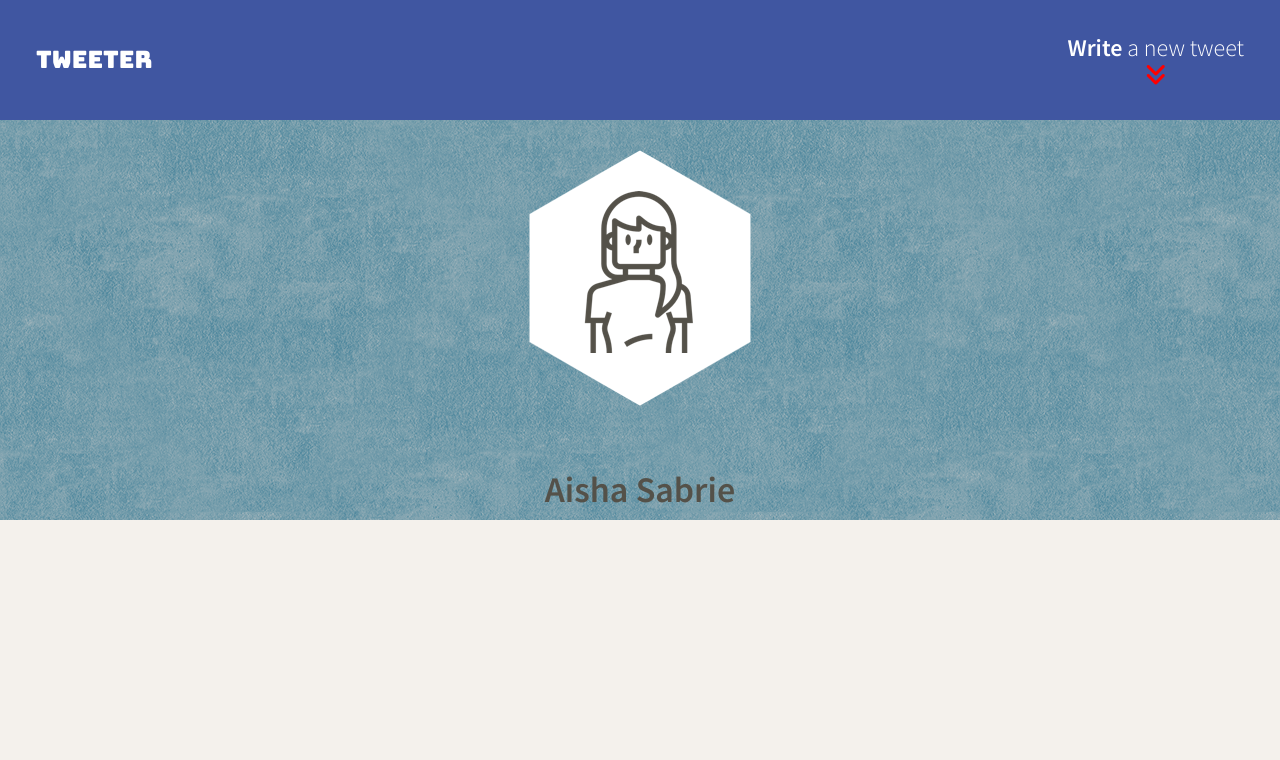
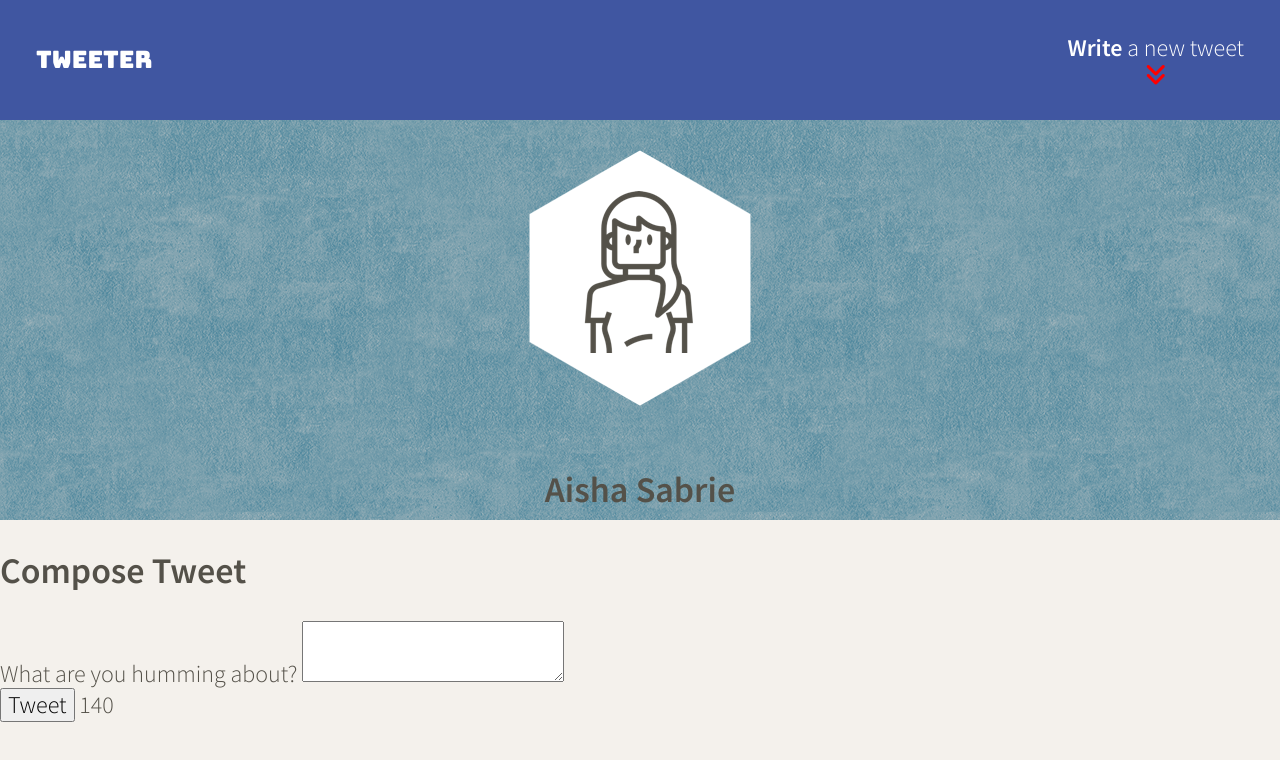
Before and after one commit to Sabrieai/Tweeter, a website: page public/index.html in a window 1280 px wide. Drawn offline with nearby package versions, Linux system fonts and the light colour scheme.

Commit message:
add tweet form to index and route through /tweets

```diff
--- a/public/index.html
+++ b/public/index.html
@@ -51,5 +51,17 @@
       </div>
     <!-- Page-specific (main) content here -->
     <main class="container"></main>
+     <!-- form to creatre new tweets -->
+    <section class="new-tweet">
+      <h2>Compose Tweet</h2>
+      <form method="POST" action="/tweets">
+        <label for="tweet-text">What are you humming about?</label>
+        <textarea name="text" id="tweet-text"></textarea>
+        <div id= "below">
+          <button type="submit">Tweet</button>
+          <output name="counter" class="counter" for="tweet-text">140</output>
+        </div>
+      </form>
+    </section>
   </body>
 </html>
--- /dev/null
+++ b/public/styles/new-tweet.css
@@ -0,0 +1,3 @@
+.new-tweet {
+  width: 100%; /*90% because main is its parent*/
+}
--- a/server/data-files/initial-tweets.json
+++ b/server/data-files/initial-tweets.json
@@ -8,7 +8,7 @@
     "content": {
       "text": "If I have seen further it is by standing on the shoulders of giants"
     },
-    "created_at": 1639321323620
+    "created_at": 1639348173986
   },
   {
     "user": {
@@ -19,6 +19,6 @@
     "content": {
       "text": "Je pense , donc je suis"
     },
-    "created_at": 1639407723620
+    "created_at": 1639434573986
   }
 ]
--- a/server/lib/util/simulate-delay.js
+++ b/server/lib/util/simulate-delay.js
@@ -7,10 +7,12 @@
 // This is used to make the front-end behaviour a little more
 // realistic even while we use a simplistic "in-memory" db.
 
+// eslint-disable-next-line func-style
 function someMilliseconds() {
   return Math.floor(Math.random() * 400) + 100;
 }
 
+// eslint-disable-next-line func-names
 module.exports = function simulateDelay(callback) {
   setTimeout(callback, someMilliseconds());
-}
+};
--- a/server/routes/tweets.js
+++ b/server/routes/tweets.js
@@ -29,6 +29,7 @@ module.exports = function(DataHelpers) {
       content: {
         text: req.body.text
       },
+      // eslint-disable-next-line camelcase
       created_at: Date.now()
     };
 
```
